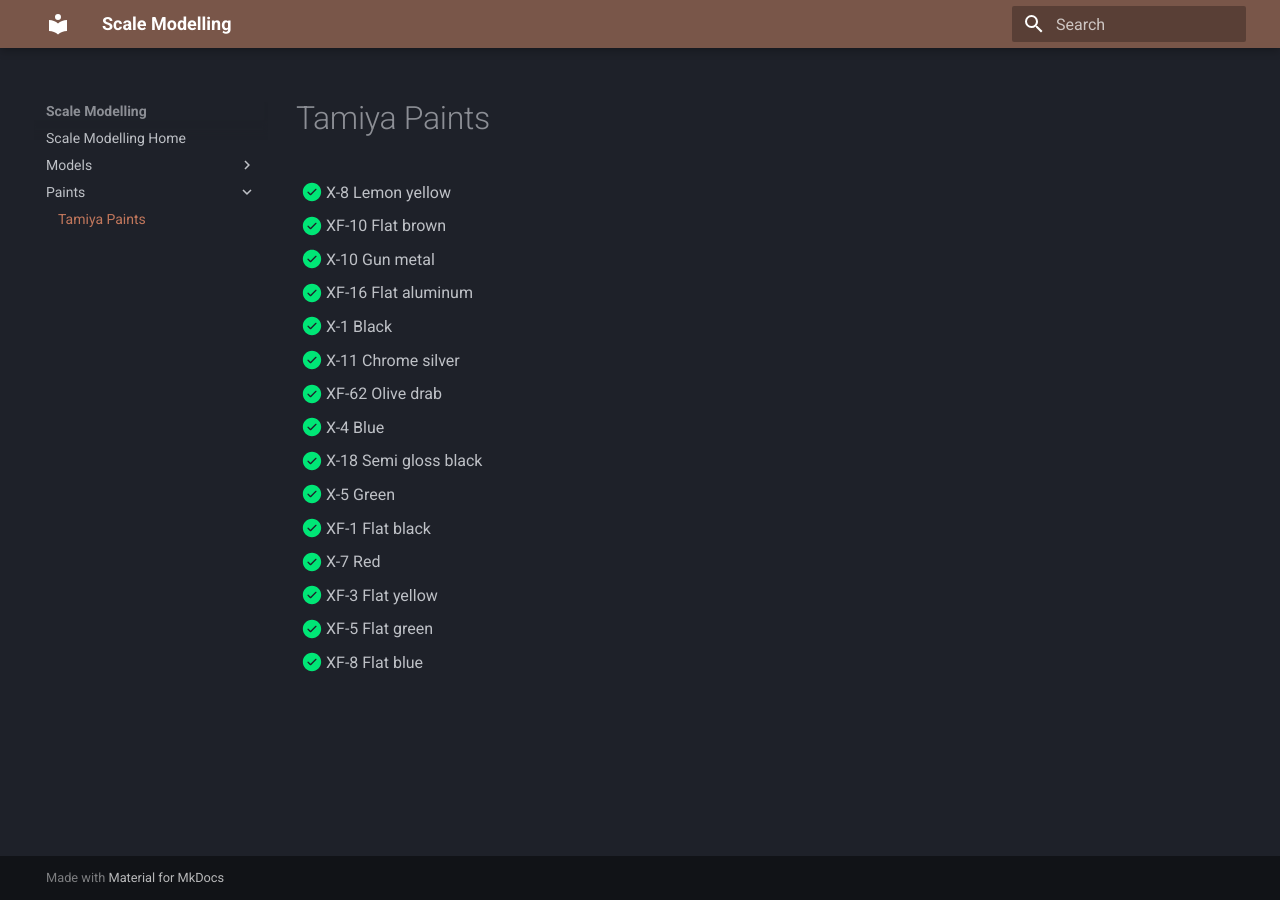
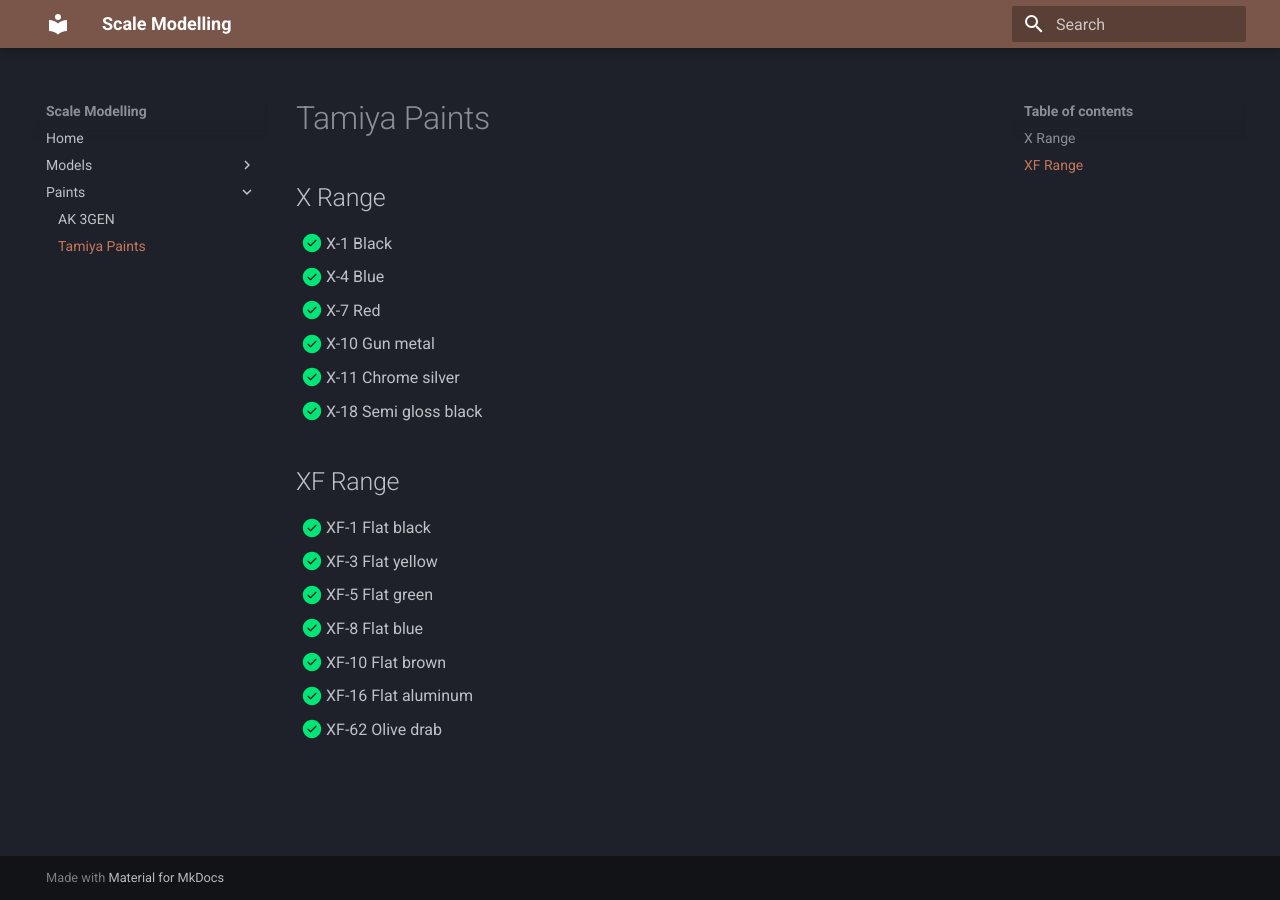
Before and after one commit to dlicudi/scale-modelling, an MkDocs documentation site: the page built from docs/paints/tamiya.md, in a window 1280 px wide. Built offline with MkDocs 1.6.1 and Material for MkDocs 9.7.7, drawn with Linux system fonts in a browser that asks for light colours.

```diff
--- a/docs/index.md
+++ b/docs/index.md
@@ -1 +1 @@
-# Scale Modelling Home
+# Home
--- a/docs/paints/tamiya.md
+++ b/docs/paints/tamiya.md
@@ -1,17 +1,18 @@
 # Tamiya Paints
 
-- [x] X-8 Lemon yellow
-- [x] XF-10 Flat brown
+## X Range
+- [x] X-1 Black
+- [x] X-4 Blue
+- [x] X-7 Red
 - [x] X-10 Gun metal
-- [x] XF-16 Flat aluminum
-- [x] X-1 Black
 - [x] X-11 Chrome silver
-- [x] XF-62 Olive drab
-- [x] X-4 Blue
 - [x] X-18 Semi gloss black
-- [x] X-5 Green
+
+## XF Range
 - [x] XF-1 Flat black
-- [x] X-7 Red
 - [x] XF-3 Flat yellow
 - [x] XF-5 Flat green
 - [x] XF-8 Flat blue
+- [x] XF-10 Flat brown
+- [x] XF-16 Flat aluminum
+- [x] XF-62 Olive drab
```
Also changed, not shown: docs/paints/ak-3gen.md (added, +8 -0 lines).
